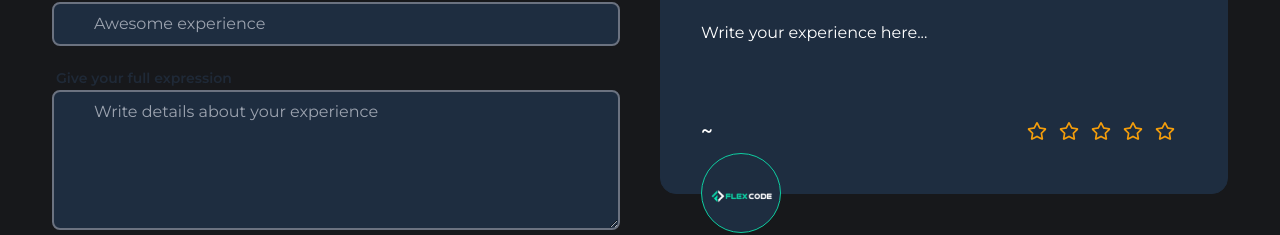
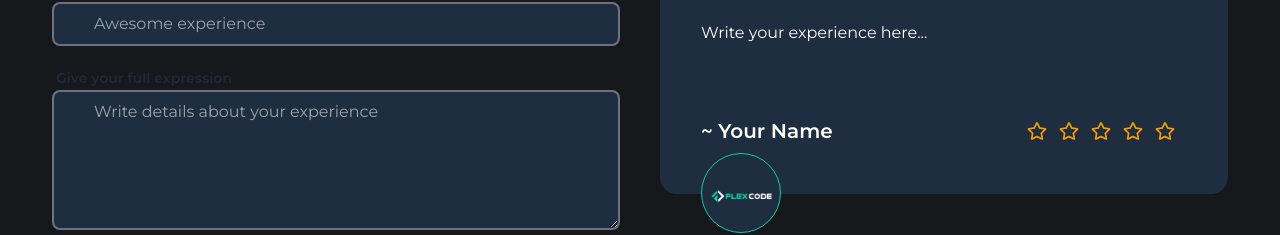
Before and after one commit to ihshadin/flex-code, a React (Vite) app: page /explore in a window 1280 px wide. Shown: the part 1692-1927 px from the top of the page. Built offline with nearby package versions, Linux system fonts and the light colour scheme; no server answers.

Commit message:
added name in feedback card

```diff
--- a/src/components/Feedback/Feedback.jsx
+++ b/src/components/Feedback/Feedback.jsx
@@ -96,7 +96,7 @@
                             {details === '' ? "Write your experience here..." : details}
                         </p>
                         <span className="flex mt-8 items-center justify-between">
-                            <h3 className='text-xl font-semibold  mb-2'>~ {user?.displayName}</h3>
+                            <h3 className='text-xl font-semibold  mb-2'>~ {user?.displayName || "Your Name"}</h3>
                             <Rating initialRating={rating} readonly className="flex items-center justify-center"
                                 emptySymbol={<FaRegStar className="text-xl mr-3 text-amber-500" />}
                                 fullSymbol={<FaStar className="text-xl mr-3 text-amber-500" />}
```
